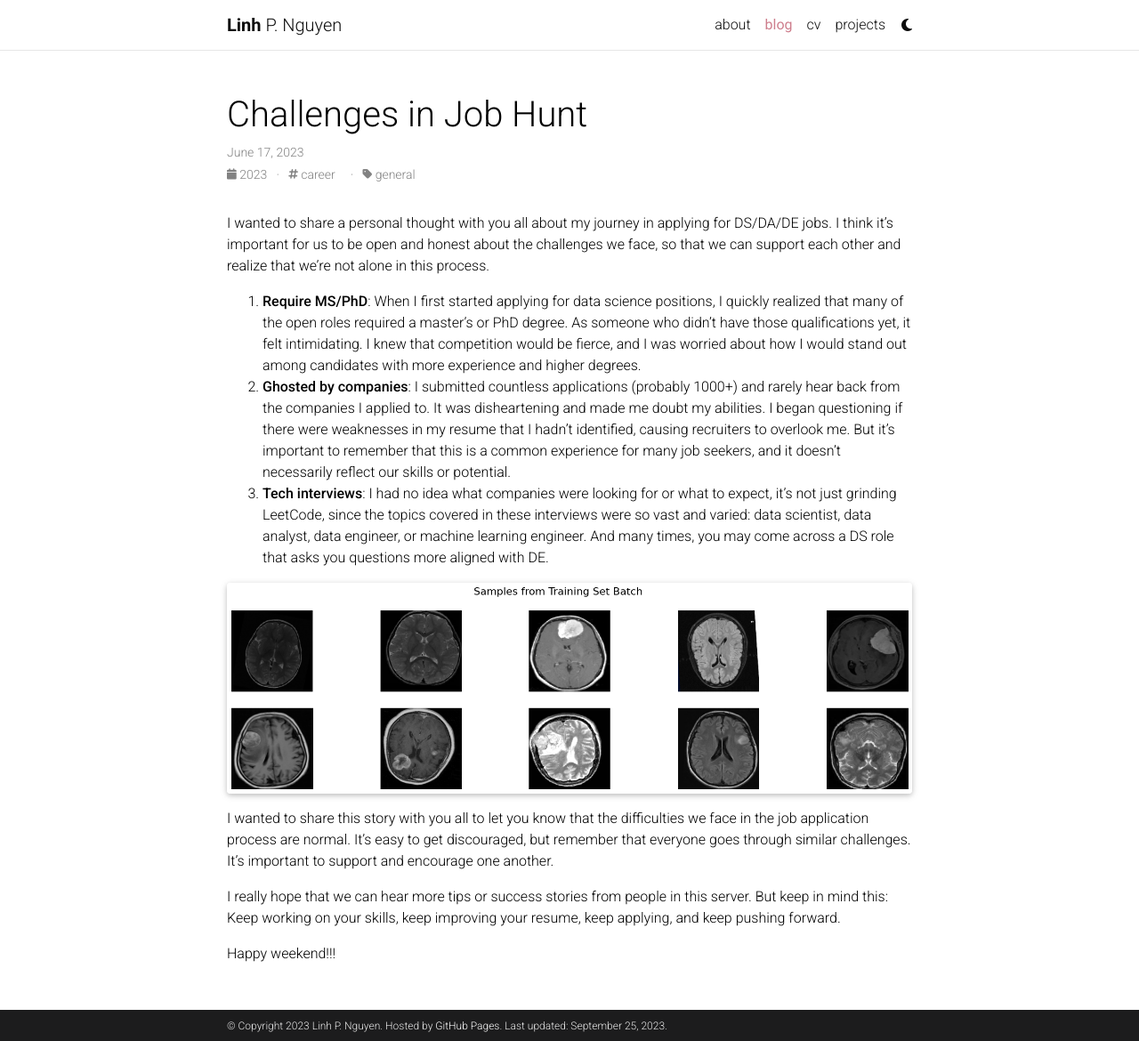
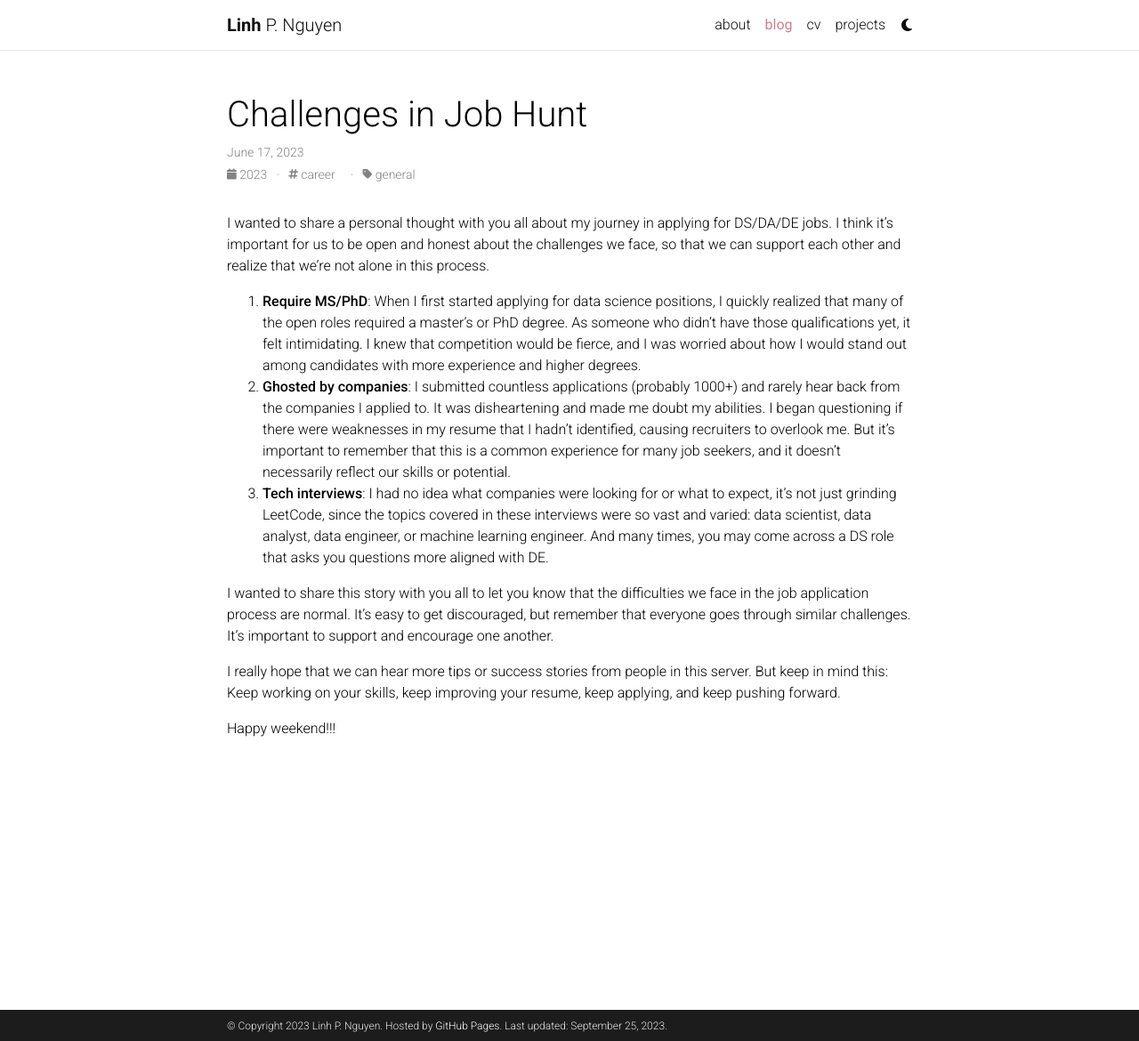
Before and after one commit to npl0204/npl0204.github.io, a Jekyll site: the page built from _posts/2023-06-17-job-hunt.md, in a window 1280 px wide and 1170 px high. Shown: the whole window at 89% size. Built offline with Jekyll 4.4.1, drawn with Linux system fonts in a browser that asks for light colours; full-size pictures stand in for the smaller copies a plugin makes; comment, search, counter and statistics services are not loaded; a style sheet for code colours, icons or effects is not loaded.

Commit message:
Update 2023-06-17-job-hunt.md

```diff
--- a/_posts/2023-06-17-job-hunt.md
+++ b/_posts/2023-06-17-job-hunt.md
@@ -13,12 +13,6 @@
 2. **Ghosted by companies**: I submitted countless applications (probably 1000+) and rarely hear back from the companies I applied to. It was disheartening and made me doubt my abilities. I began questioning if there were weaknesses in my resume that I hadn't identified, causing recruiters to overlook me. But it's important to remember that this is a common experience for many job seekers, and it doesn't necessarily reflect our skills or potential.
 3. **Tech interviews**: I had no idea what companies were looking for or what to expect, it's not just grinding LeetCode, since the topics covered in these interviews were so vast and varied: data scientist, data analyst, data engineer, or machine learning engineer. And many times, you may come across a DS role that asks you questions more aligned with DE.
 
-<div class="row mt-3">
-    <div class="col-sm mt-3 mt-md-0">
-        {% include figure.html path="assets/img/8.jpg" class="img-fluid rounded z-depth-1" zoomable=true %}
-    </div>
-</div>
-
 I wanted to share this story with you all to let you know that the difficulties we face in the job application process are normal. It's easy to get discouraged, but remember that everyone goes through similar challenges. It's important to support and encourage one another.
 
 I really hope that we can hear more tips or success stories from people in this server. But keep in mind this: Keep working on your skills, keep improving your resume, keep applying, and keep pushing forward.
```
